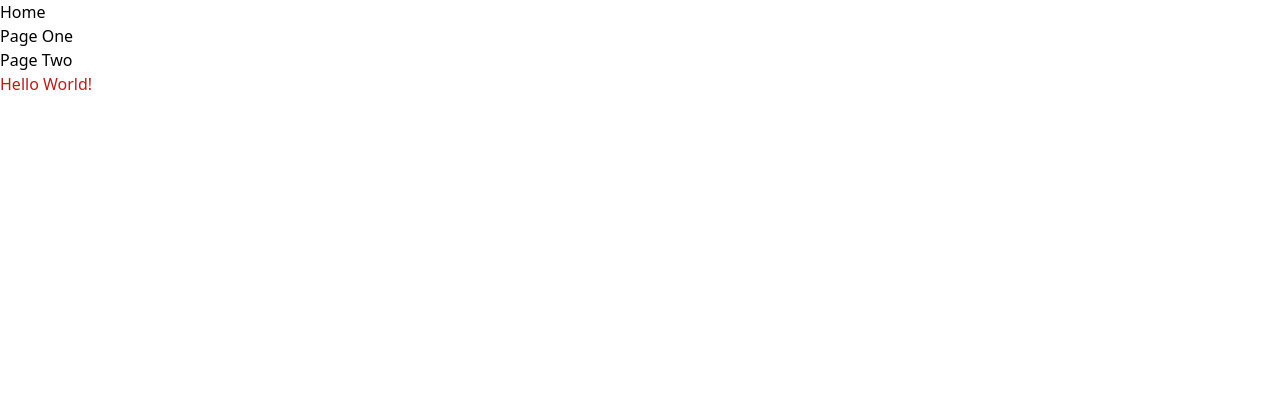
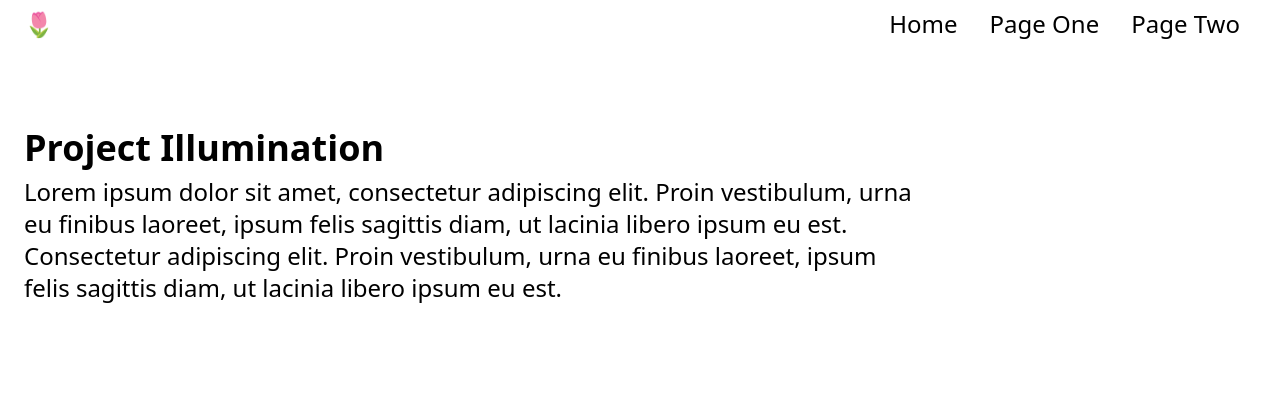
Before and after one commit to toxicmuffin/project-illumination, a Gatsby site: page / in a window 1280 px wide. Built offline with nearby package versions, Linux system fonts and the light colour scheme; Gatsby itself is replaced by a stand-in of ours.

Commit message:
framing for navigation and hero section

```diff
--- /dev/null
+++ b/src/components/Featured/Featured.js
@@ -0,0 +1,25 @@
+import React from 'react'
+import Link from 'gatsby-link'
+
+// data
+const FeaturedItems = [
+
+]
+
+
+const Featured = () => {
+return (
+  <div class="py-20">
+    <div class="container mx-auto px-6">
+      <h2 class="text-4xl font-bold mb-2">
+        Project Illumination
+      </h2>
+      <h3 class="text-2xl mb-8 max-w-prose">
+        Lorem ipsum dolor sit amet, consectetur adipiscing elit. Proin vestibulum, urna eu finibus laoreet, ipsum felis sagittis diam, ut lacinia libero ipsum eu est. Consectetur adipiscing elit. Proin vestibulum, urna eu finibus laoreet, ipsum felis sagittis diam, ut lacinia libero ipsum eu est.
+      </h3>
+    </div>
+  </div>
+)
+}
+
+export default Featured
--- a/src/components/layouts/StandardLayout.js
+++ b/src/components/layouts/GlobalLayout.js
@@ -1,8 +1,8 @@
 import React from 'react'
 import Navigation from '../navigation/Navigation'
-import "./standardlayout.scss"
+import "./global-layout.scss"
 
-const StandardLayout = ({ children }) => (
+const GlobalLayout = ({ children }) => (
 <div>
 	<Navigation />
 	<main>
@@ -11,4 +11,4 @@ const StandardLayout = ({ children }) => (
 </div>
 )
 
-export default StandardLayout
+export default GlobalLayout
--- a/src/components/navigation/Navigation.js
+++ b/src/components/navigation/Navigation.js
@@ -19,13 +19,24 @@ const NavItem = [
 
 const Navigation = () => {
 return (
-	<nav>
-		<ul>
-			{NavItem.map(ListItem => (
-			<li key={ListItem.link}><Link to={ListItem.link}>{ListItem.text}</Link></li>
-			))}
-		</ul>
-	</nav>
+<nav>
+  <div class="container mx-auto px-6 py-2 flex justify-between items-center text-2xl">
+    <a class="" href="#">
+			🌷
+    </a>
+{/*
+*** Hamburger Menu Goes Here ***
+Todo: Learn out to Hamburger Tailwind Nav
+*/}
+    <div class="">
+      <ul class="inline-flex">
+        {NavItem.map(ListItem => (
+        <li key={ListItem.link}><Link to={ListItem.link} class="px-4">{ListItem.text}</Link></li>
+        ))}
+      </ul>
+    </div>
+  </div>
+</nav>
 )
 }
 
--- a/src/pages/index.js
+++ b/src/pages/index.js
@@ -1,13 +1,19 @@
 import * as React from "react"
-import StandardLayout from "../components/layouts/StandardLayout"
+import GlobalLayout from "../components/layouts/GlobalLayout"
+import Featured from "../components/Featured/Featured"
 // data
 
 // markup
 const IndexPage = () => {
   return (
-    <StandardLayout>
-      <h1 className="text-red-700">Hello World!</h1>
-    </StandardLayout>
+    <GlobalLayout>
+      <Featured />
+      {/*
+      - Feed
+      - More Featured
+      - Content
+      */}
+    </GlobalLayout>
   )
 }
 
```
Also changed, not shown: src/components/layouts/global-layout.scss (renamed from src/components/layouts/standardlayout.scss).
